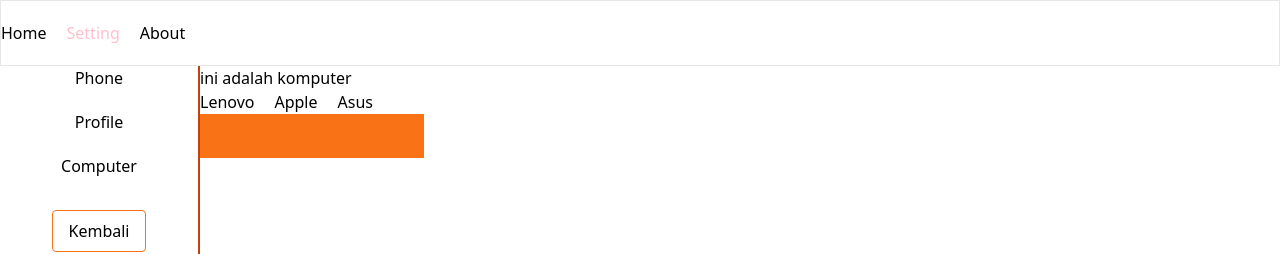
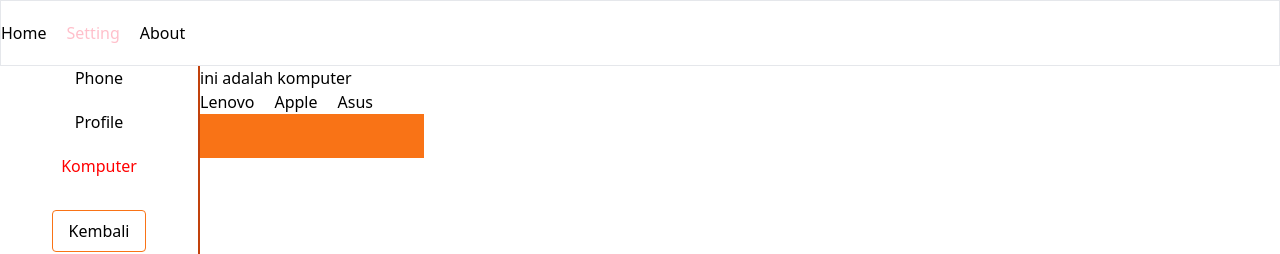
Before and after one commit to rhtsgh17/React, a React (Create React App) app: page /setting/komputer in a window 1280 px wide. Shown: the top 254 px of the page. Built offline with nearby package versions, Linux system fonts and the light colour scheme.

Commit message:
react router learn

```diff
--- a/src/App.js
+++ b/src/App.js
@@ -57,7 +57,7 @@ function App() {
         <Route path='/about/:id/:nama' element={<Detail />} />
         <Route path='/404' element={<NotFound />} />
         <Route path="/home" element={<Navigate to="/" replace />} />
-        <Route path="*" element={<Navigate to="/404" replace />} />
+        {/* <Route path="*" element={<Navigate to="/404" replace />} /> */}
       </Routes>
     </React.Fragment>
 
--- a/src/pages/setting.jsx
+++ b/src/pages/setting.jsx
@@ -4,8 +4,8 @@ import { Outlet, Link, useNavigate, useLocation } from "react-router-dom";
 export default function Setting(){
     let navigate = useNavigate();
     let location = useLocation();
-    let path = location.pathname.split("/") [1];
-    let cekPath = location.pathname.split("/") [2];
+    let path = location.pathname.split("/")[1];
+    let cekPath = location.pathname.split("/")[2];
     console.log("Location = ", location.pathname);
     console.log("split =",location.pathname.split("/"))
     console.log("location =>",path)
@@ -19,8 +19,8 @@ export default function Setting(){
               <Link to={`/${path}/profile`}>
                 <span style={{color: cekPath === 'profile' ? 'red' : undefined}}>Profile</span>
               </Link>
-              <Link to={`/${path}/computer`}>
-                <span style={{color: cekPath === 'computer' ? 'red' : undefined}}>Computer</span>
+              <Link to={`/${path}/komputer`}>
+                <span style={{color: cekPath === 'komputer' ? 'red' : undefined}}>Komputer</span>
               </Link>
 
               <button className="border border-orange-500 rounded py-2 px-4 mt-3" onClick={() => {return navigate(-1)}}>Kembali</button>
```
